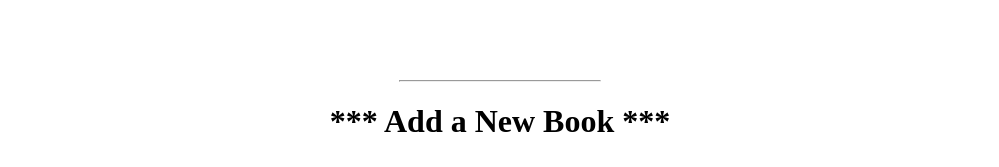
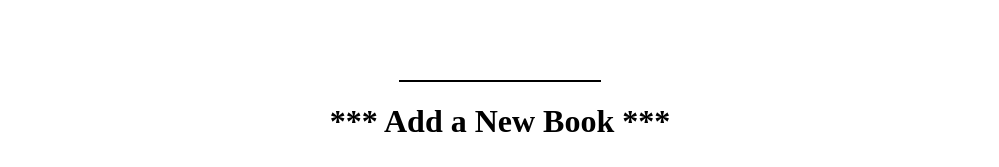
Before and after one commit to abdullah97-pro/Awesome-books-refactor-classes, a website: page html/index.html in a window 1280 px wide. Shown: the top 167 px of the page, without its empty margins (140-1139 px from the left). Drawn offline with Linux system fonts and the light colour scheme.

Commit message:
update the view

```diff
--- a/html/index.html
+++ b/html/index.html
@@ -10,7 +10,7 @@
 <body>
     <table id="bookList"></table>
 
-    <hr style="width: 200px;">
+    <hr style="width: 200px; border: 1px solid black;">
 
     <h1>Add a New Book</h1>
     <div>
```
